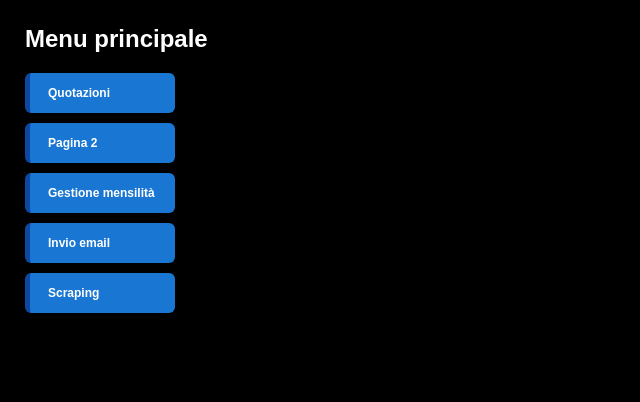
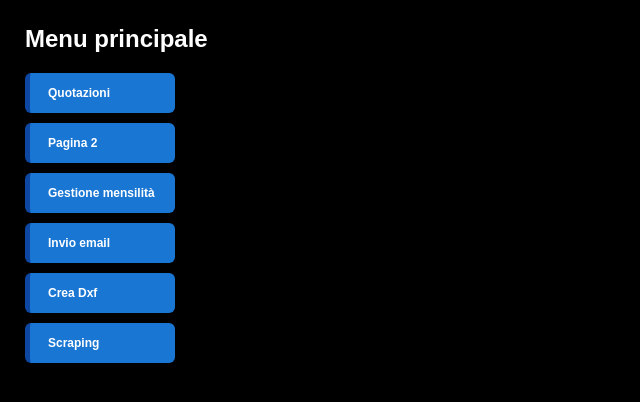
Before and after one commit to Plinio258/mio_progetto, a plain HTML site: page index.html in a window 1280 px wide. Shown: the whole page, without its empty margins (0-640 px from the left). Drawn offline with Linux system fonts and the light colour scheme.

Commit message:
Update links and structure in index.html

```diff
--- a/index.html
+++ b/index.html
@@ -106,6 +106,9 @@
 <a href="invio_email.html" class="link1">
             Invio email
         </a>
+        <a href="crea_dxf.html" class="link1">
+            Crea Dxf
+        </a>
 <a href="scraping.html" class="link1">
             Scraping
         </a>
```
